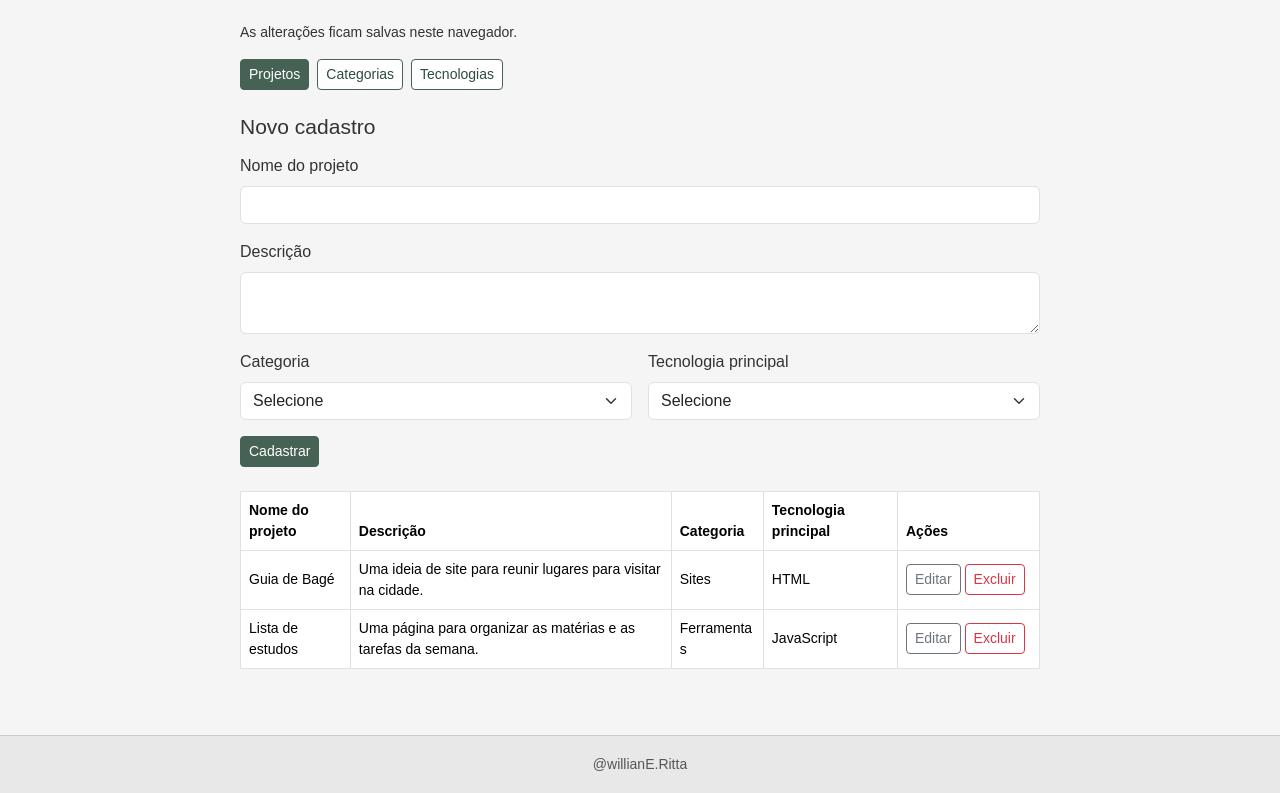
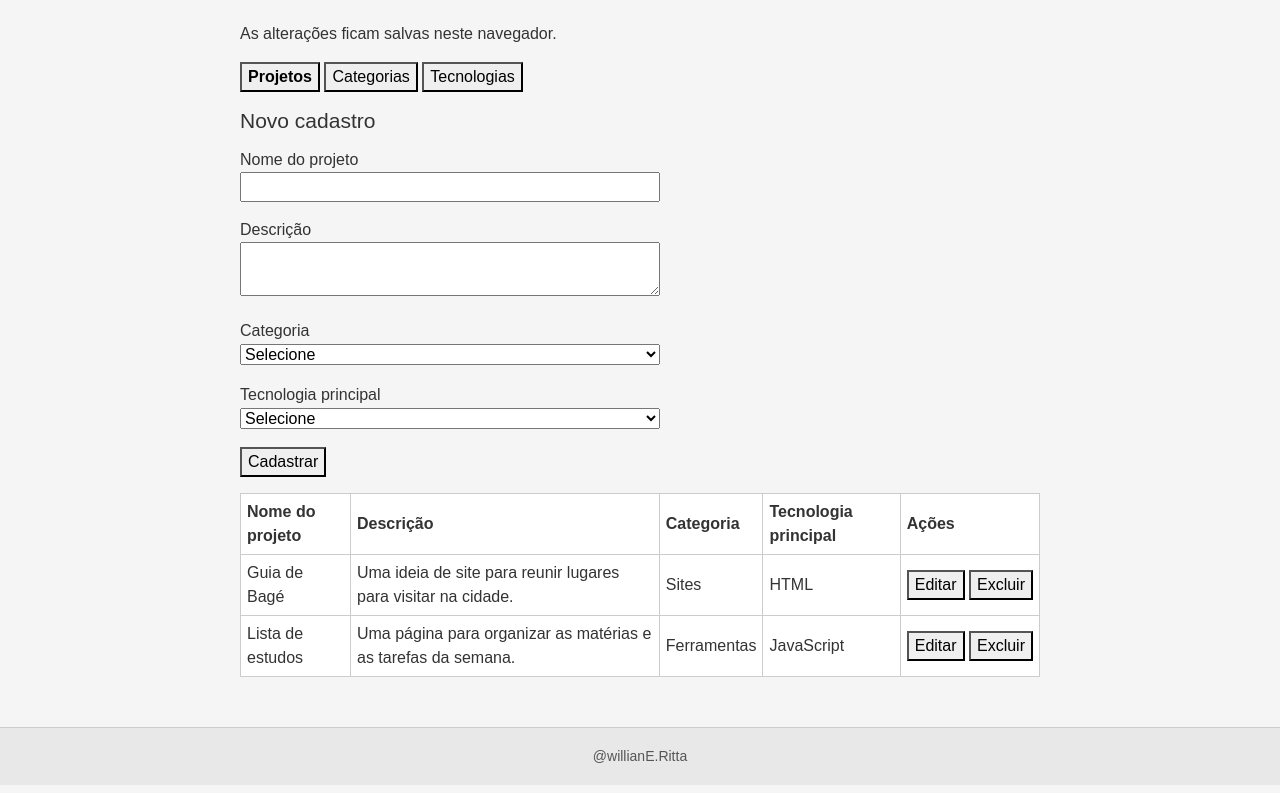
Before and after one commit to willianrittabg010-dot/web1, a plain HTML site: page admin.html in a window 1280 px wide. Shown: the part 144-937 px from the top of the page. Drawn offline with nearby package versions, Linux system fonts and the light colour scheme.

Commit message:
Simplifica o visual da área administrativa

```diff
--- a/admin.html
+++ b/admin.html
@@ -12,25 +12,25 @@
     <main class="administracao">
         <p><a href="index.html">Voltar para o catálogo</a></p>
         <h1>Área administrativa</h1>
-        <p class="small">As alterações ficam salvas neste navegador.</p>
+        <p>As alterações ficam salvas neste navegador.</p>
 
-        <nav class="d-flex flex-wrap gap-2 mb-4" aria-label="Cadastros">
-            <button class="btn btn-sm secao ativa" type="button" data-secao="projetos" aria-pressed="true">Projetos</button>
-            <button class="btn btn-sm secao" type="button" data-secao="categorias" aria-pressed="false">Categorias</button>
-            <button class="btn btn-sm secao" type="button" data-secao="tecnologias" aria-pressed="false">Tecnologias</button>
+        <nav class="mb-3" aria-label="Cadastros">
+            <button type="button" data-secao="projetos" aria-pressed="true">Projetos</button>
+            <button type="button" data-secao="categorias" aria-pressed="false">Categorias</button>
+            <button type="button" data-secao="tecnologias" aria-pressed="false">Tecnologias</button>
         </nav>
 
         <p id="mensagem" role="status">Carregando cadastros…</p>
         <noscript>Ative o JavaScript para usar os cadastros.</noscript>
         <section id="cadastro" aria-labelledby="titulo-secao" hidden>
             <h2 id="titulo-secao"></h2>
-            <form id="formulario" class="mb-4">
-                <div id="campos" class="row g-3 mb-3"></div>
-                <button id="salvar" class="btn btn-sm secao ativa" type="submit">Cadastrar</button>
-                <button id="cancelar" class="btn btn-sm btn-outline-secondary" type="button" hidden>Cancelar</button>
+            <form id="formulario" class="mb-3">
+                <div id="campos"></div>
+                <button id="salvar" type="submit">Cadastrar</button>
+                <button id="cancelar" type="button" hidden>Cancelar</button>
             </form>
             <div class="table-responsive">
-                <table class="table table-bordered align-middle">
+                <table>
                     <thead><tr id="colunas"></tr></thead>
                     <tbody id="registros"></tbody>
                 </table>
--- a/admin.js
+++ b/admin.js
@@ -56,7 +56,6 @@ function trocarSecao(novaSecao) {
     secao = novaSecao;
     botoes.forEach(botao => {
         const ativo = botao.dataset.secao === secao;
-        botao.classList.toggle('ativa', ativo);
         botao.setAttribute('aria-pressed', ativo);
     });
     mensagem.textContent = '';
@@ -73,32 +72,28 @@ function montarFormulario(registro = null) {
     campos.replaceChildren();
 
     for (const campo of camposPorSecao[secao]) {
-        const coluna = document.createElement('div');
-        coluna.className = campo.lista ? 'col-12 col-sm-6' : 'col-12';
+        const linha = document.createElement('p');
         const rotulo = document.createElement('label');
-        rotulo.className = 'form-label';
         rotulo.htmlFor = campo.chave;
         rotulo.textContent = campo.titulo;
 
         let entrada;
         if (campo.lista) {
             entrada = document.createElement('select');
-            entrada.className = 'form-select';
             entrada.add(new Option('Selecione', ''));
             for (const item of dados[campo.lista]) {
                 entrada.add(new Option(item.nome, item.id));
             }
         } else {
             entrada = document.createElement(campo.chave === 'descricao' ? 'textarea' : 'input');
-            entrada.className = 'form-control';
             entrada.maxLength = campo.chave === 'descricao' ? 500 : 100;
         }
         entrada.id = campo.chave;
         entrada.name = campo.chave;
         entrada.required = true;
         entrada.value = registro ? registro[campo.chave] : '';
-        coluna.append(rotulo, entrada);
-        campos.append(coluna);
+        linha.append(rotulo, entrada);
+        campos.append(linha);
     }
 
     const faltamCadastros = secao === 'projetos'
@@ -140,7 +135,6 @@ function mostrarRegistros() {
         const acoes = linha.insertCell();
         const editar = document.createElement('button');
         editar.type = 'button';
-        editar.className = 'btn btn-sm btn-outline-secondary me-1';
         editar.textContent = 'Editar';
         editar.addEventListener('click', () => {
             mensagem.textContent = '';
@@ -150,10 +144,9 @@ function mostrarRegistros() {
 
         const excluir = document.createElement('button');
         excluir.type = 'button';
-        excluir.className = 'btn btn-sm btn-outline-danger';
         excluir.textContent = 'Excluir';
         excluir.addEventListener('click', () => excluirRegistro(registro));
-        acoes.append(editar, excluir);
+        acoes.append(editar, ' ', excluir);
     }
 }
 
--- a/style.css
+++ b/style.css
@@ -49,27 +49,32 @@ footer p {
     margin-bottom: 15px;
 }
 
-.secao {
-    color: #304c3e;
-    border-color: #466254;
-    background-color: #fff;
+.administracao button[aria-pressed="true"] {
+    font-weight: bold;
 }
 
-.secao.ativa,
-.secao:hover {
-    color: #fff;
-    background-color: #466254;
-    border-color: #466254;
+.administracao label {
+    display: block;
 }
 
-.administracao .table {
-    font-size: 14px;
+.administracao input,
+.administracao textarea,
+.administracao select {
+    width: 100%;
+    max-width: 420px;
 }
 
+.administracao table {
+    width: 100%;
+    background: #fff;
+}
+
+.administracao th,
 .administracao td {
-    overflow-wrap: anywhere;
+    padding: 6px;
+    border: 1px solid #ccc;
 }
 
 .administracao td:last-child {
-    min-width: 142px;
+    white-space: nowrap;
 }
```
